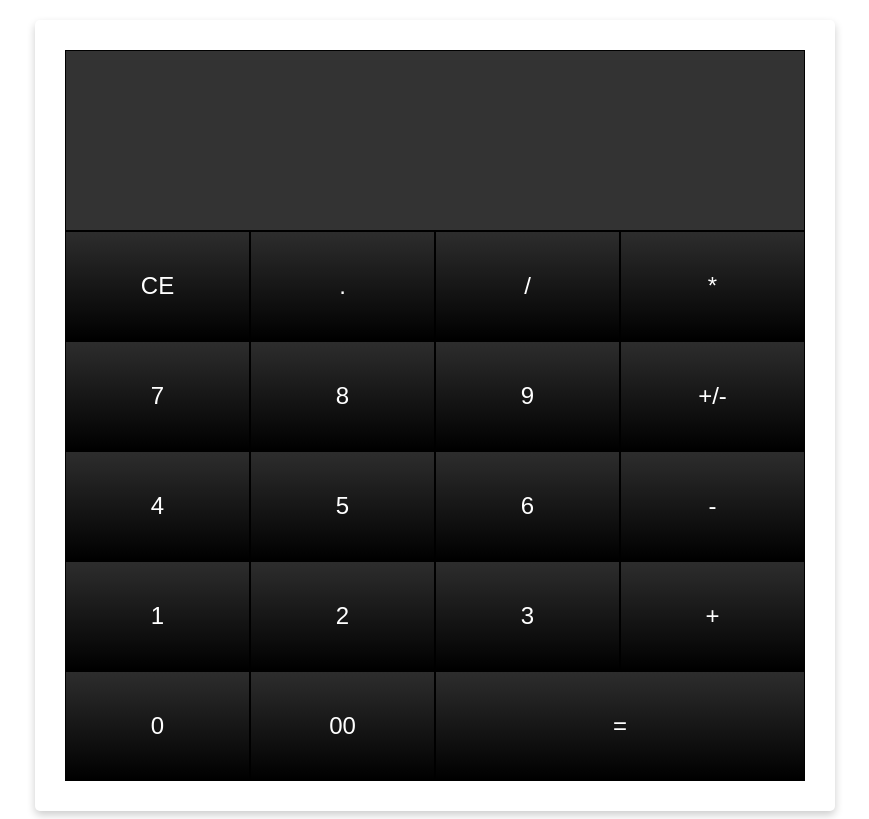
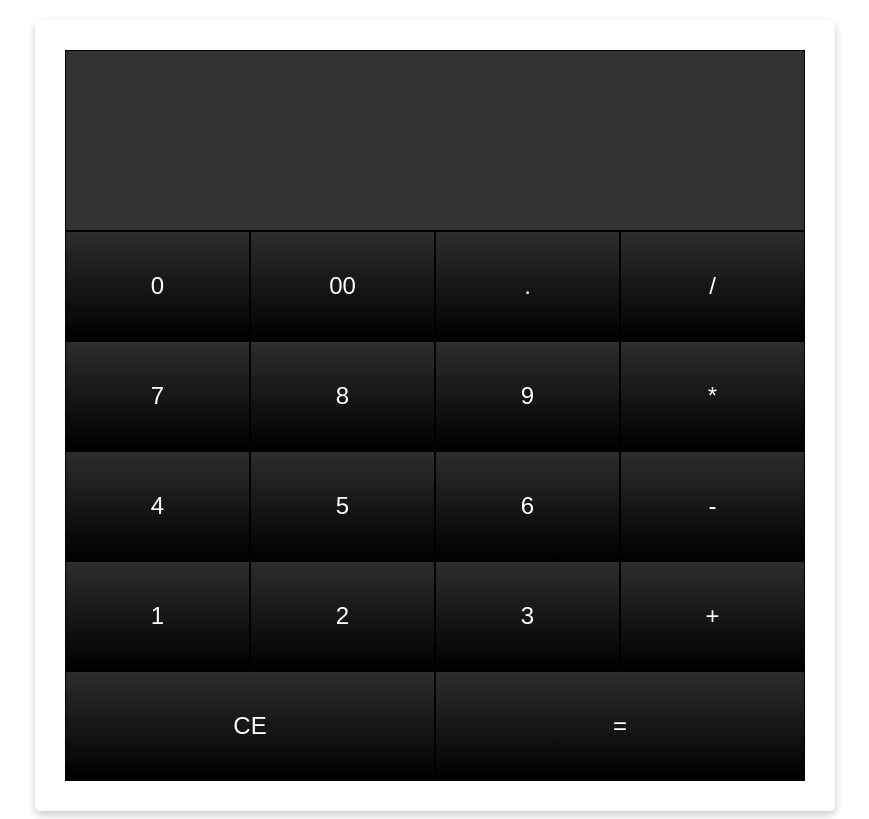
Before and after one commit to AlmasFirdaus/sib_AlmasFIrdaus_react, a website: page Sesi-02/kalkulator/index.html in a window 1280 px wide. Shown: the whole page, without its empty margins (205-1074 px from the left). Drawn offline with Linux system fonts and the light colour scheme.

Commit message:
Update index.html

```diff
--- a/Sesi-02/kalkulator/index.html
+++ b/Sesi-02/kalkulator/index.html
@@ -13,16 +13,16 @@
         <h1 id="displayNumber"></h1>
       </div>
       <div class="flex-container-row">
-        <div class="button clear">CE</div>
+        <div class="button">0</div>
+        <div class="button">00</div>
         <div class="button">.</div>
         <div class="button">/</div>
-        <div class="button">*</div>
       </div>
       <div class="flex-container-row">
         <div class="button">7</div>
         <div class="button">8</div>
         <div class="button">9</div>
-        <div class="button negative">+/-</div>
+        <div class="button">*</div>
       </div>
       <div class="flex-container-row">
         <div class="button">4</div>
@@ -37,8 +37,7 @@
         <div class="button operator">+</div>
       </div>
       <div class="flex-container-row">
-        <div class="button">0</div>
-        <div class="button">00</div>
+        <div class="button clear double">CE</div>
         <div class="button equals double">=</div>
       </div>
     </div>
```
